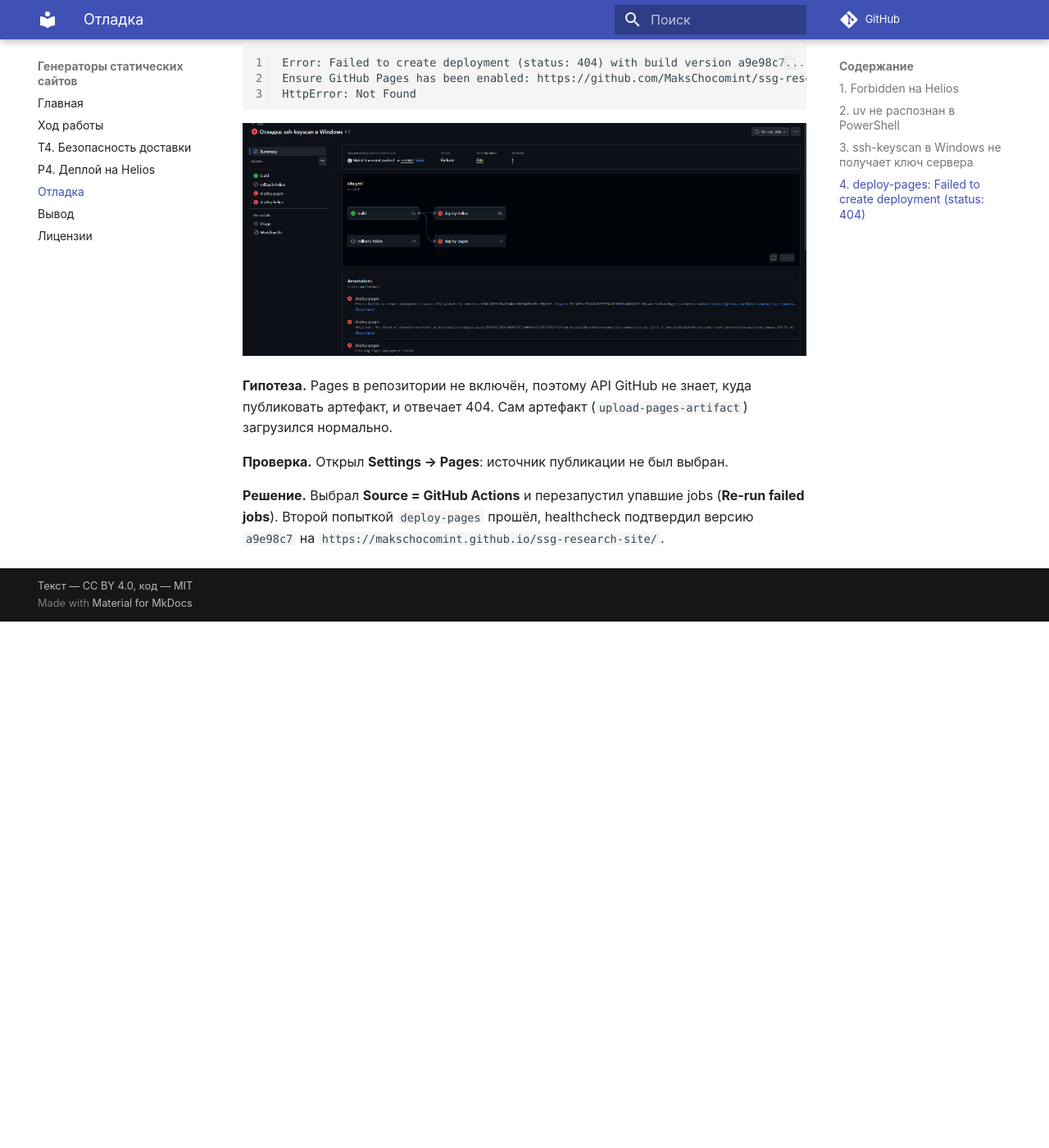
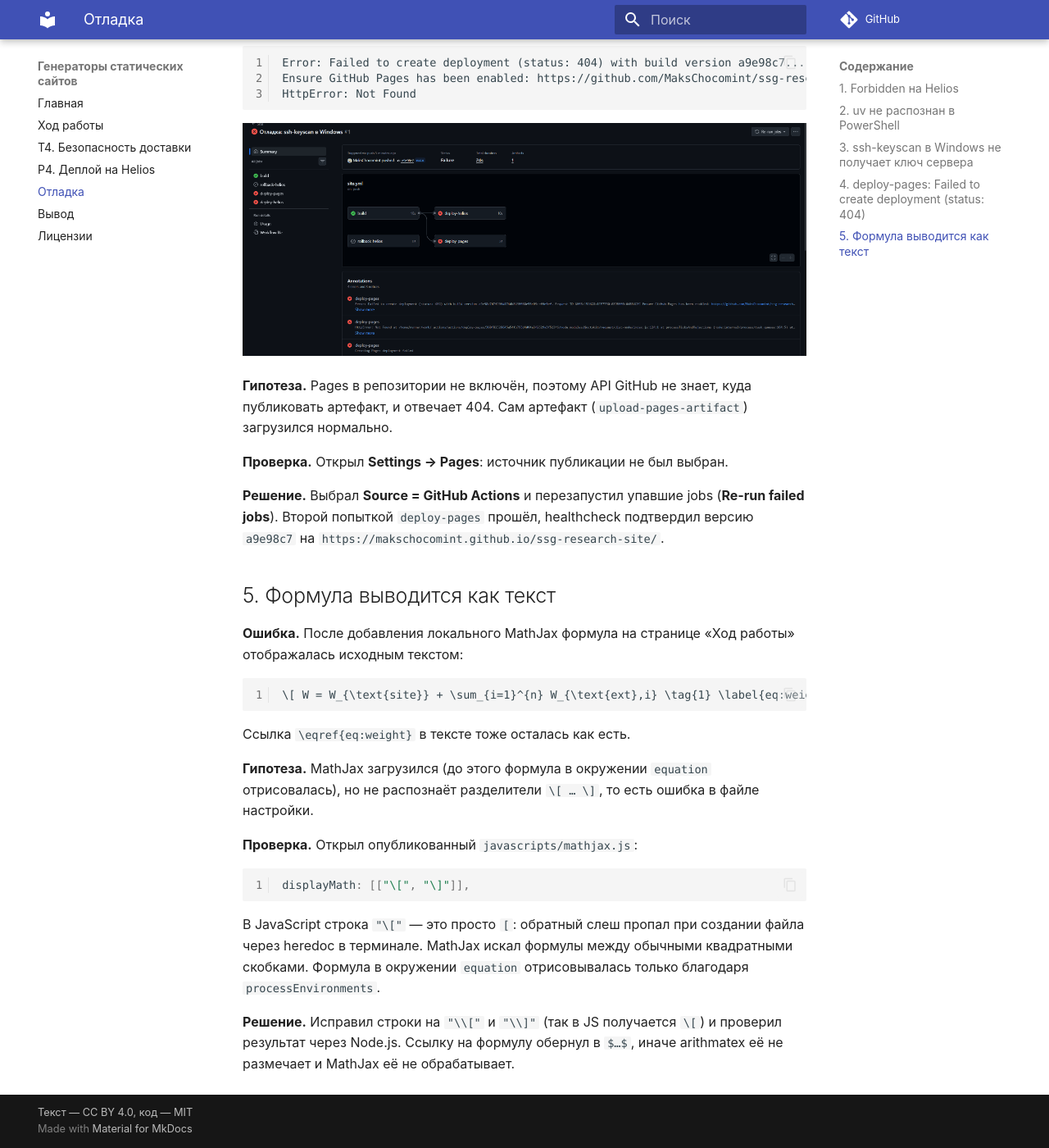
Before and after one commit to MaksChocomint/ssg-research-site, an MkDocs documentation site: the page built from docs/debugging.md, in a window 1280 px wide and 1400 px high, scrolled down 1902 px. Shown: the whole window at 82% size. Built offline with MkDocs 1.6.1 and Material for MkDocs 9.7.7, drawn with Linux system fonts in a browser that asks for light colours; a script that is not in the unit is left out; comment, search, counter and statistics services are not loaded; before the commit the page ends 2660 px from its top, so only the background shows below that.

Commit message:
MathJax: исправлены разделители формул, отладка

````diff
--- a/docs/debugging.md
+++ b/docs/debugging.md
@@ -99,3 +99,31 @@ HttpError: Not Found
 **Решение.** Выбрал **Source = GitHub Actions** и перезапустил упавшие jobs
 (**Re-run failed jobs**). Второй попыткой `deploy-pages` прошёл, healthcheck подтвердил
 версию `a9e98c7` на `https://makschocomint.github.io/ssg-research-site/`.
+
+## 5. Формула выводится как текст
+
+**Ошибка.** После добавления локального MathJax формула на странице «Ход работы»
+отображалась исходным текстом:
+
+```text
+\[ W = W_{\text{site}} + \sum_{i=1}^{n} W_{\text{ext},i} \tag{1} \label{eq:weight} \]
+```
+
+Ссылка `\eqref{eq:weight}` в тексте тоже осталась как есть.
+
+**Гипотеза.** MathJax загрузился (до этого формула в окружении `equation` отрисовалась),
+но не распознаёт разделители `\[ … \]`, то есть ошибка в файле настройки.
+
+**Проверка.** Открыл опубликованный `javascripts/mathjax.js`:
+
+```js
+displayMath: [["\[", "\]"]],
+```
+
+В JavaScript строка `"\["` — это просто `[`: обратный слеш пропал при создании файла
+через heredoc в терминале. MathJax искал формулы между обычными квадратными скобками.
+Формула в окружении `equation` отрисовывалась только благодаря `processEnvironments`.
+
+**Решение.** Исправил строки на `"\\["` и `"\\]"` (так в JS получается `\[`) и проверил
+результат через Node.js. Ссылку на формулу обернул в `$…$`, иначе arithmatex её не
+размечает и MathJax её не обрабатывает.
--- a/docs/javascripts/mathjax.js
+++ b/docs/javascripts/mathjax.js
@@ -2,8 +2,8 @@
 // Сам MathJax (tex-svg.js) лежит рядом, а не на CDN.
 window.MathJax = {
   tex: {
-    inlineMath: [["\(", "\)"]],
-    displayMath: [["\[", "\]"]],
+    inlineMath: [["\\(", "\\)"]],
+    displayMath: [["\\[", "\\]"]],
     processEscapes: true,
     processEnvironments: true,
     tags: "ams",
````
Also changed, not shown: docs/workflow.md (+1 -1 lines).
